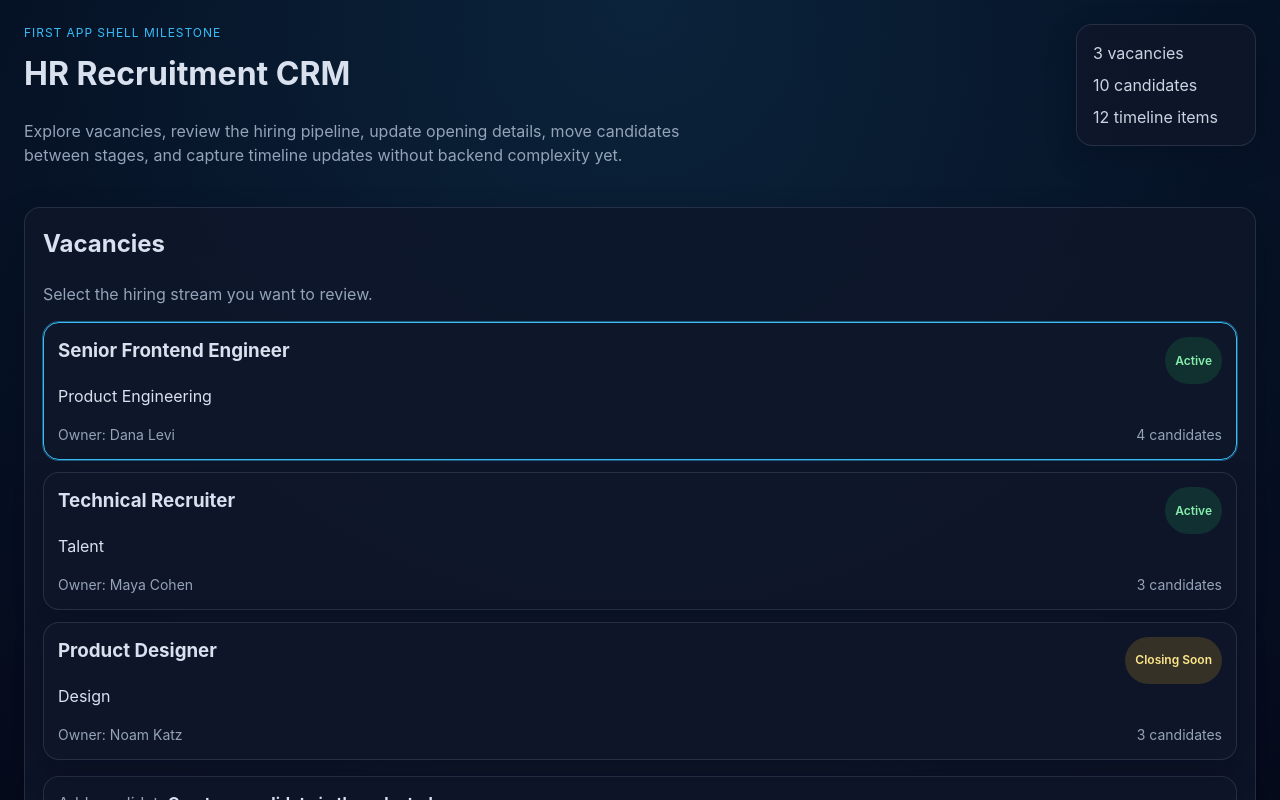
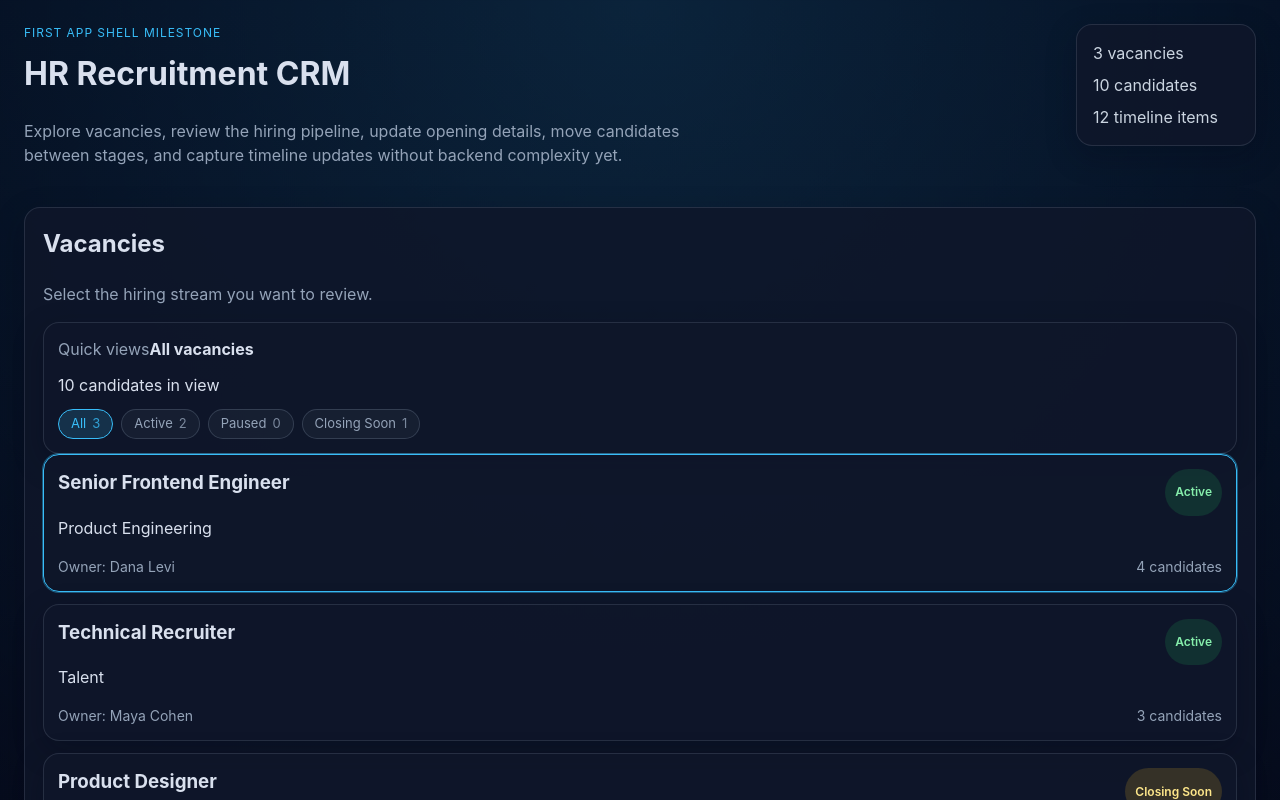
Before and after one commit to RivkindLeon/hr-recruitment-crm, a React (Vite) app: page / in a window 1280 px wide. Shown: the top 800 px of the page. Built offline with nearby package versions, Linux system fonts and the light colour scheme.

Commit message:
feat: add vacancy status quick views (#11)

```diff
--- a/src/App.tsx
+++ b/src/App.tsx
@@ -1,4 +1,4 @@
-import { useMemo, useState, type FormEvent } from 'react';
+import { useEffect, useMemo, useState, type FormEvent } from 'react';
 import { candidates as initialCandidates, stageOrder, timelineEntries, vacancies as initialVacancies } from './data/mockData';
 import type { Candidate, CandidateStage, TimelineEntry, TimelineEntryType, VacancyStatus } from './types';
 
@@ -32,6 +32,9 @@ const getCandidateDraft = (candidate: Candidate | undefined) => ({
   summary: candidate?.summary ?? '',
 });
 
+const vacancyStatusOptions = ['all', 'Active', 'Paused', 'Closing Soon'] as const;
+type VacancyStatusFilter = (typeof vacancyStatusOptions)[number];
+
 const getVacancyDraft = (vacancy: (typeof initialVacancies)[number] | undefined) => ({
   title: vacancy?.title ?? '',
   team: vacancy?.team ?? '',
@@ -45,6 +48,14 @@ export default function App() {
   const [timelineRecords, setTimelineRecords] = useState(timelineEntries);
   const [selectedVacancyId, setSelectedVacancyId] = useState(initialVacancies[0]?.id ?? '');
   const [candidateDraft, setCandidateDraft] = useState(defaultCandidateForm);
+  const [vacancyFilter, setVacancyFilter] = useState<VacancyStatusFilter>('all');
+  const filteredVacancies = useMemo(() => {
+    if (vacancyFilter === 'all') {
+      return vacancyRecords;
+    }
+
+    return vacancyRecords.filter((vacancy) => vacancy.status === vacancyFilter);
+  }, [vacancyFilter, vacancyRecords]);
   const vacancyCandidates = useMemo(
     () => getCandidatesForVacancy(candidateRecords, selectedVacancyId),
     [candidateRecords, selectedVacancyId],
@@ -60,7 +71,7 @@ export default function App() {
   const [isEditingVacancy, setIsEditingVacancy] = useState(false);
   const [vacancyEditDraft, setVacancyEditDraft] = useState(() => getVacancyDraft(initialVacancies[0]));
 
-  const selectedVacancy = vacancyRecords.find((vacancy) => vacancy.id === selectedVacancyId) ?? vacancyRecords[0];
+  const selectedVacancy = vacancyRecords.find((vacancy) => vacancy.id === selectedVacancyId) ?? filteredVacancies[0] ?? vacancyRecords[0];
 
   const selectedCandidate =
     vacancyCandidates.find((candidate) => candidate.id === selectedCandidateId) ?? vacancyCandidates[0];
@@ -88,6 +99,28 @@ export default function App() {
     return candidateTimeline.filter((entry) => entry.type === timelineFilter);
   }, [timelineRecords, selectedCandidate?.id, timelineFilter]);
   const selectedCandidateStageIndex = selectedCandidate ? stageOrder.indexOf(selectedCandidate.currentStage) : -1;
+  const filteredCandidateCount = useMemo(
+    () => filteredVacancies.reduce((count, vacancy) => count + candidateRecords.filter((candidate) => candidate.vacancyId === vacancy.id).length, 0),
+    [candidateRecords, filteredVacancies],
+  );
+  const vacancyFilterLabel = vacancyFilter === 'all' ? 'All vacancies' : vacancyFilter;
+
+  useEffect(() => {
+    if (filteredVacancies.length === 0) {
+      if (selectedVacancyId !== '') {
+        setSelectedVacancyId('');
+        setSelectedCandidateId('');
+      }
+      return;
+    }
+
+    const selectedStillVisible = filteredVacancies.some((vacancy) => vacancy.id === selectedVacancyId);
+    if (selectedStillVisible) {
+      return;
+    }
+
+    handleVacancySelect(filteredVacancies[0].id);
+  }, [filteredVacancies, selectedVacancyId]);
 
   const handleVacancySelect = (vacancyId: string) => {
     setSelectedVacancyId(vacancyId);
@@ -288,8 +321,38 @@ export default function App() {
             <p>Select the hiring stream you want to review.</p>
           </div>
 
+          <div className="vacancy-filter-card">
+            <div>
+              <span className="detail-label">Quick views</span>
+              <strong>{vacancyFilterLabel}</strong>
+            </div>
+            <span>{filteredCandidateCount} candidates in view</span>
+            <div className="timeline-filters vacancy-filters">
+              {vacancyStatusOptions.map((status) => (
+                <button
+                  key={status}
+                  type="button"
+                  className={`filter-chip ${vacancyFilter === status ? 'active' : ''}`}
+                  onClick={() => setVacancyFilter(status)}
+                >
+                  {status === 'all' ? 'All' : status}
+                  <span className="filter-count">
+                    {status === 'all'
+                      ? vacancyRecords.length
+                      : vacancyRecords.filter((vacancy) => vacancy.status === status).length}
+                  </span>
+                </button>
+              ))}
+            </div>
+          </div>
+
           <div className="vacancy-list">
-            {vacancyRecords.map((vacancy) => {
+            {filteredVacancies.length === 0 ? (
+              <div className="empty-state">
+                No vacancies match this status view yet. Switch filters or update a vacancy status to keep the hiring board moving.
+              </div>
+            ) : (
+              filteredVacancies.map((vacancy) => {
               const count = candidateRecords.filter((candidate) => candidate.vacancyId === vacancy.id).length;
               const isSelected = vacancy.id === selectedVacancyId;
               return (
@@ -312,7 +375,8 @@ export default function App() {
                   </div>
                 </button>
               );
-            })}
+            })
+            )}
           </div>
 
           <form className="candidate-create-card" onSubmit={handleCandidateCreate}>
@@ -419,10 +483,12 @@ export default function App() {
 
         <section className="panel pipeline-panel">
           <div className="panel-header">
-            <h2>{selectedVacancy.title}</h2>
-            <p>{selectedVacancy.team} pipeline grouped by stage.</p>
+            <h2>{selectedVacancy?.title ?? 'No vacancy in this view'}</h2>
+            <p>{selectedVacancy ? `${selectedVacancy.team} pipeline grouped by stage.` : 'Adjust the vacancy status view to inspect a hiring pipeline.'}</p>
           </div>
 
+          {selectedVacancy ? (
+            <>
               <div className="vacancy-summary-banner">
                 <div>
                   <span className="detail-label">Selected vacancy</span>
@@ -475,6 +541,12 @@ export default function App() {
               );
             })}
               </div>
+            </>
+          ) : (
+            <div className="empty-state">
+              No vacancy is currently selected because this quick view has no matching openings.
+            </div>
+          )}
         </section>
 
         <aside className="panel detail-panel">
--- a/src/styles.css
+++ b/src/styles.css
@@ -67,7 +67,8 @@ p {
 .stage-movement-card,
 .candidate-create-card,
 .candidate-summary-card,
-.timeline-create-card {
+.timeline-create-card,
+.vacancy-filter-card {
   background: rgba(15, 23, 42, 0.82);
   border: 1px solid rgba(148, 163, 184, 0.18);
   border-radius: 16px;
@@ -104,7 +105,8 @@ p {
 .timeline-list,
 .candidate-create-card,
 .candidate-edit-form,
-.timeline-create-card {
+.timeline-create-card,
+.vacancy-filter-card {
   display: flex;
   flex-direction: column;
   gap: 12px;
@@ -241,8 +243,13 @@ p {
   margin-bottom: 16px;
 }
 
+.vacancy-filter-card,
 .candidate-create-card {
   margin-top: 16px;
+}
+
+.vacancy-filter-card {
+  padding: 14px;
 }
 
 .candidate-summary-card,
@@ -362,6 +369,10 @@ p {
   gap: 8px;
 }
 
+.vacancy-filters {
+  flex-wrap: wrap;
+}
+
 .filter-chip {
   padding: 4px 12px;
   border-radius: 999px;
@@ -376,6 +387,12 @@ p {
   background: rgba(56, 189, 248, 0.16);
   border-color: #38bdf8;
   color: #38bdf8;
+}
+
+.filter-count {
+  margin-left: 6px;
+  color: inherit;
+  opacity: 0.8;
 }
 
 .text-action {
```
Lines whose indentation alone changed are shown as unchanged.
